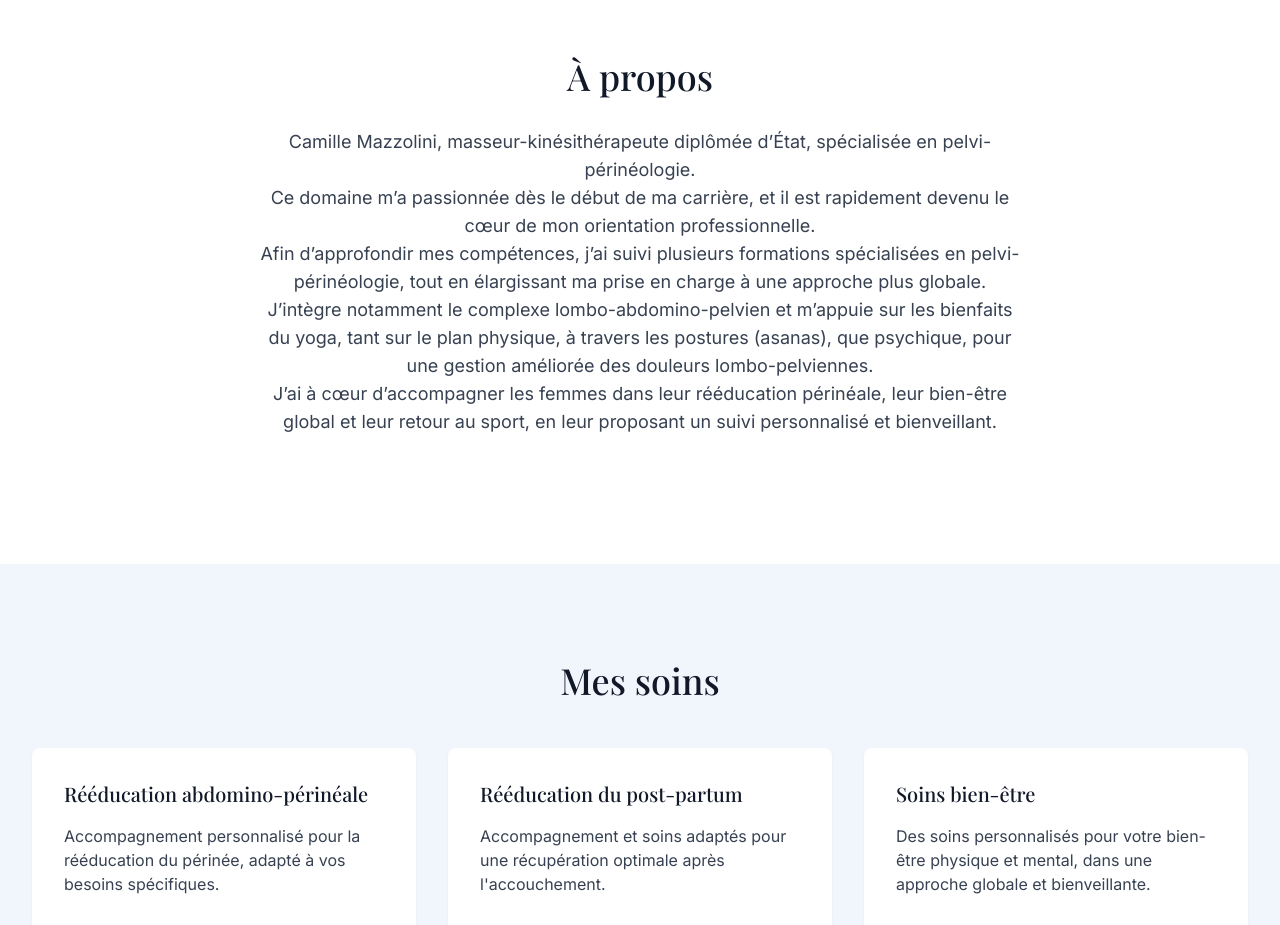
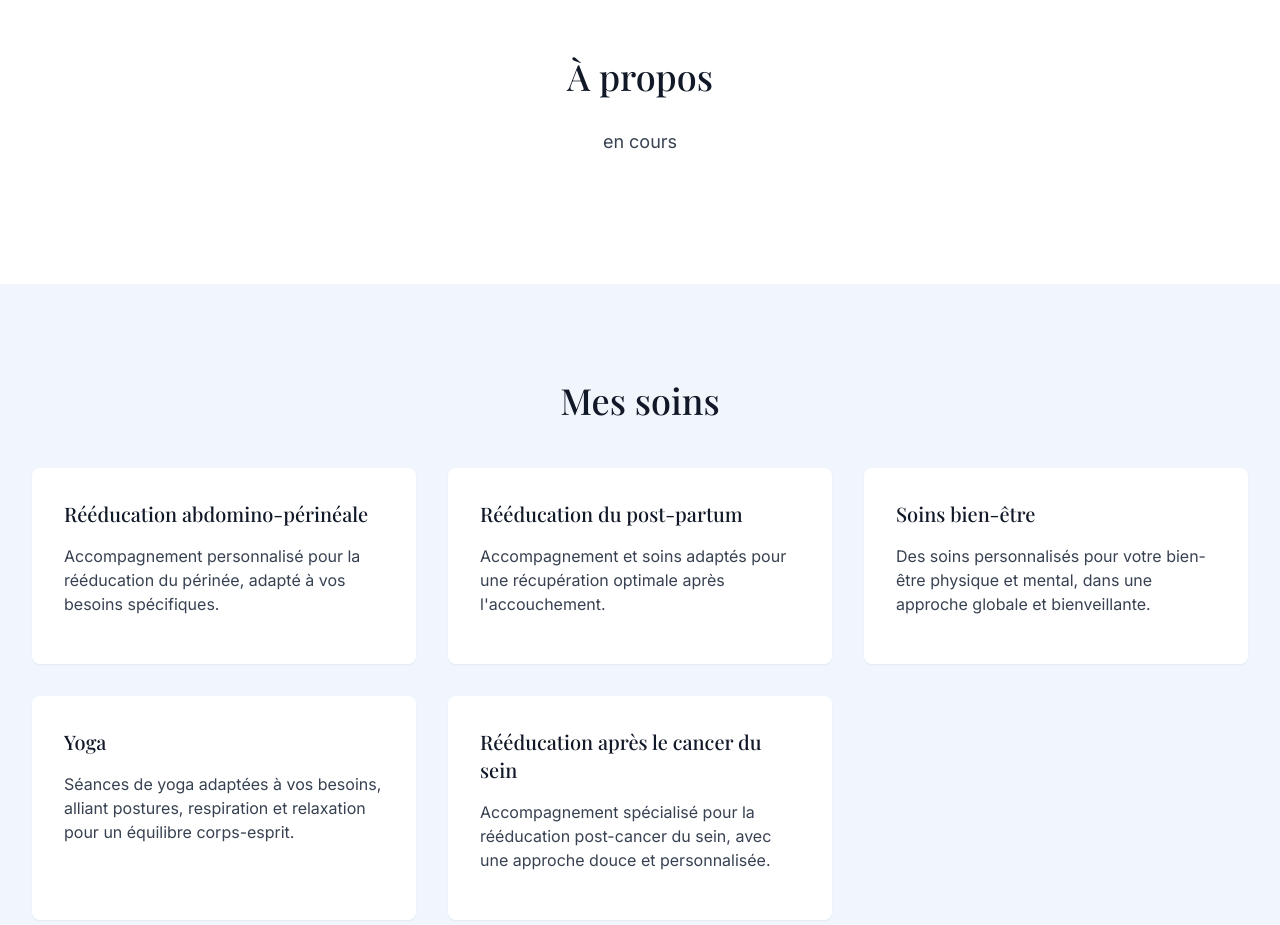
Before and after one commit to Alekbzh/gentle-rooted-cares, a React (Vite) app: page / in a window 1280 px wide. Shown: the part 840-1765 px from the top of the page. Built offline with nearby package versions, Linux system fonts and the light colour scheme.

Commit message:
Update Index.tsx

```diff
--- a/src/pages/Index.tsx
+++ b/src/pages/Index.tsx
@@ -20,9 +20,7 @@ const Index = () => {
               À propos
             </h2>
             <p className="text-lg text-gray-700 mb-8">
-            Camille Mazzolini, masseur-kinésithérapeute diplômée d’État, spécialisée en pelvi-périnéologie.<br /> Ce domaine m’a passionnée dès le début de ma carrière, et il est rapidement devenu le cœur de mon orientation professionnelle.<br />
-            Afin d’approfondir mes compétences, j’ai suivi plusieurs formations spécialisées en pelvi-périnéologie, tout en élargissant ma prise en charge à une approche plus globale.<br /> J’intègre notamment le complexe lombo-abdomino-pelvien et m’appuie sur les bienfaits du yoga, tant sur le plan physique, à travers les postures (asanas), que psychique, pour une gestion améliorée des douleurs lombo-pelviennes.<br />
-            J’ai à cœur d’accompagner les femmes dans leur rééducation périnéale, leur bien-être global et leur retour au sport, en leur proposant un suivi personnalisé et bienveillant.
+            en cours
             </p>
           </div>
         </div>
```
